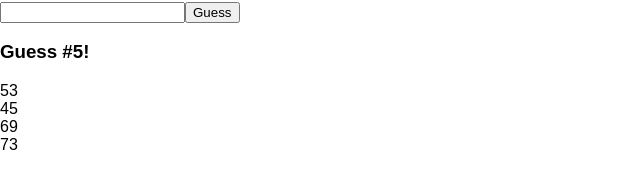
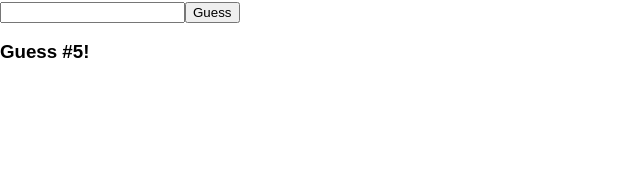
Before and after one commit to jhnnyk/thinkful-react-hot-cold, a React (Create React App) app: page / in a window 1280 px wide. Shown: the part 119-308 px from the top of the page, without its empty margins (0-640 px from the left). Built offline with nearby package versions, Linux system fonts and the light colour scheme.

Commit message:
track history of guesses

```diff
--- a/src/components/guess-box.js
+++ b/src/components/guess-box.js
@@ -27,7 +27,7 @@ export default class GuessBox extends React.Component {
           handleSubmit={input => this.formSubmit(input)}
         />
         <GuessCount />
-        <GuessHistory />
+        <GuessHistory history={this.state.history} />
       </div>
     )
   }
--- a/src/components/guess-history.js
+++ b/src/components/guess-history.js
@@ -2,12 +2,13 @@ import React from 'react'
 
 export default class GuessHistory extends React.Component {
   render () {
+    const guesses = this.props.history.map((guess, index) => {
+      return <div key={index}>{guess.input}</div>
+    })
+
     return (
       <div>
-        <div>53</div>
-        <div>45</div>
-        <div>69</div>
-        <div>73</div>
+        {guesses}
       </div>
     )
   }
```
